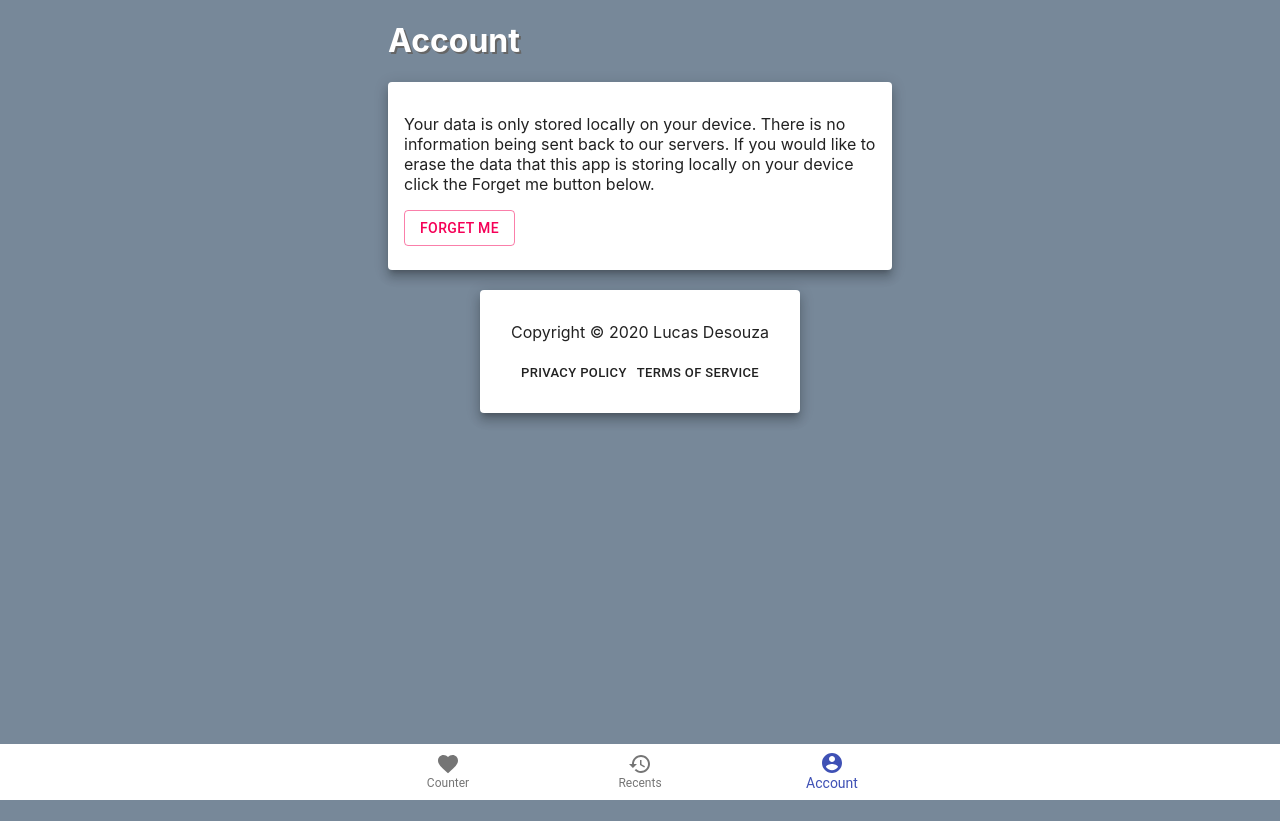
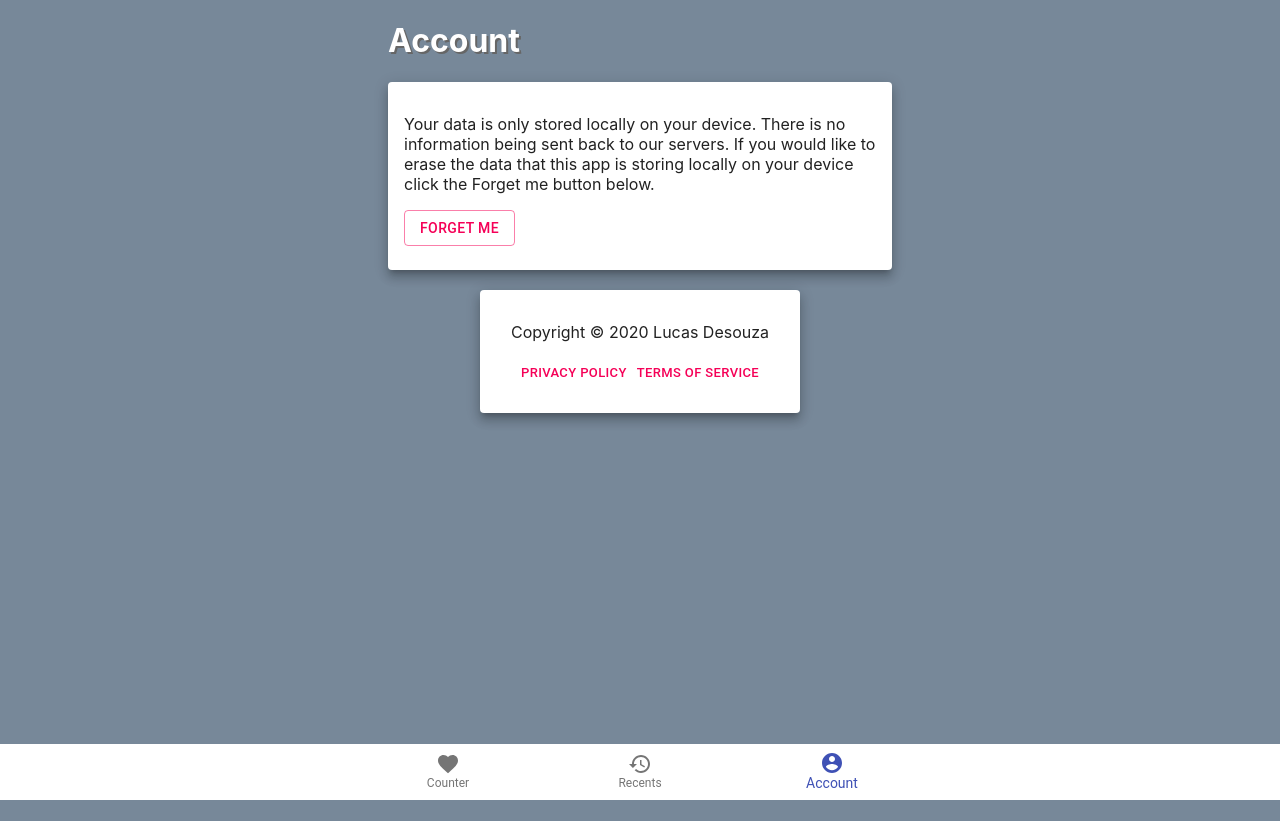
Before and after one commit to LucasCarioca/breath, a React (Create React App) app: page /account in a window 1280 px wide. Built offline with nearby package versions, Linux system fonts and the light colour scheme.

Commit message:
fix: Fixes the styling of the legal links - Resolves #10

```diff
--- a/src/App.js
+++ b/src/App.js
@@ -48,9 +48,9 @@ function App() {
                             <CardContent>
                                 <p>Copyright &copy; 2020 Lucas Desouza</p>
                                 <div className='legal-links-container'>
-                                    <Button className='legal-links' component={Link} size={'small'} color={'default'}
+                                    <Button className='legal-links' component={Link} size={'small'} color={'secondary'}
                                             to='/privacypolicy'>Privacy policy</Button>
-                                    <Button className='legal-links' component={Link} size={'small'} color={'default'}
+                                    <Button className='legal-links' component={Link} size={'small'} color={'secondary'}
                                             to='/termsofservice'>Terms of service</Button>
                                 </div>
                             </CardContent>
```
